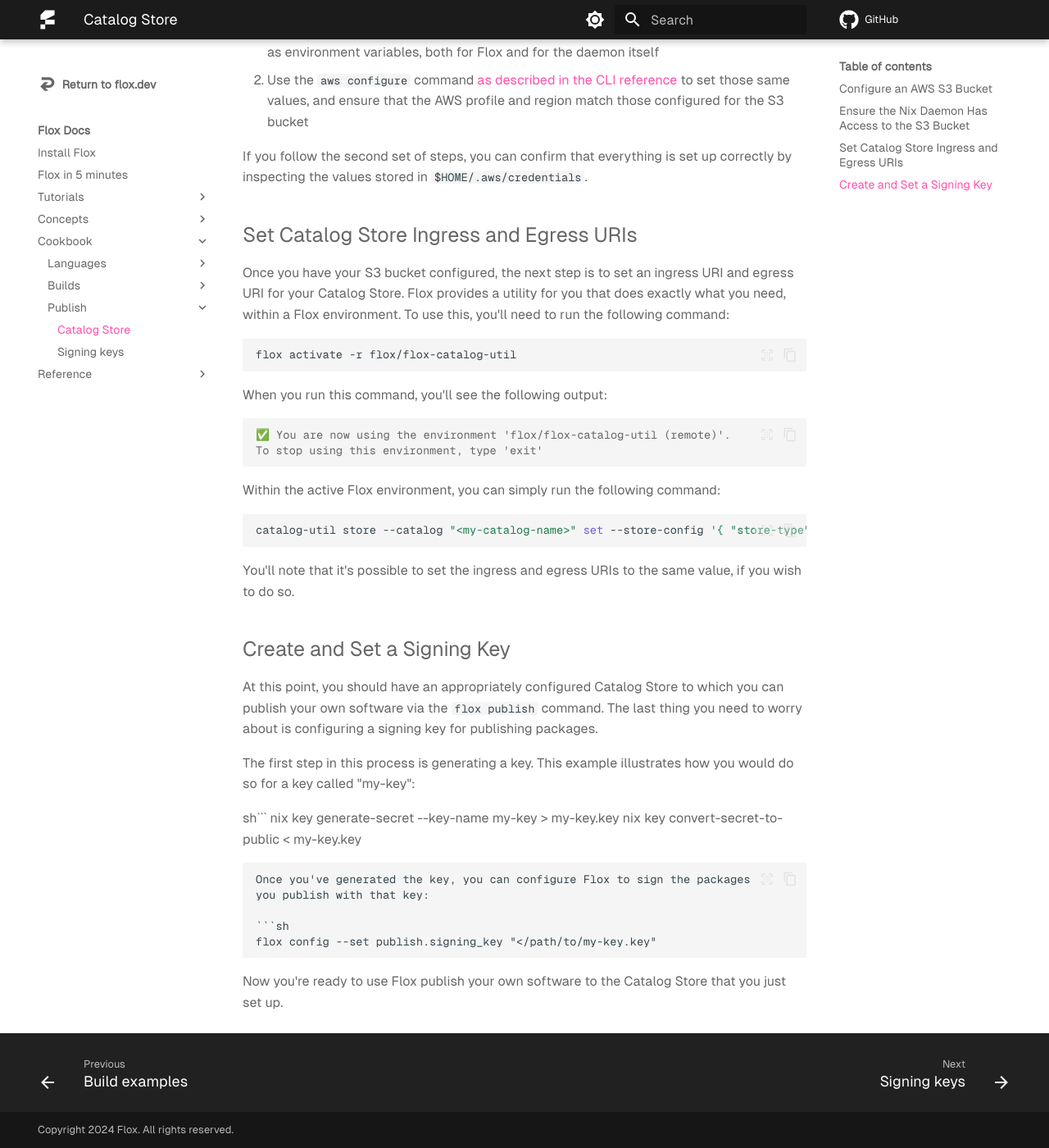
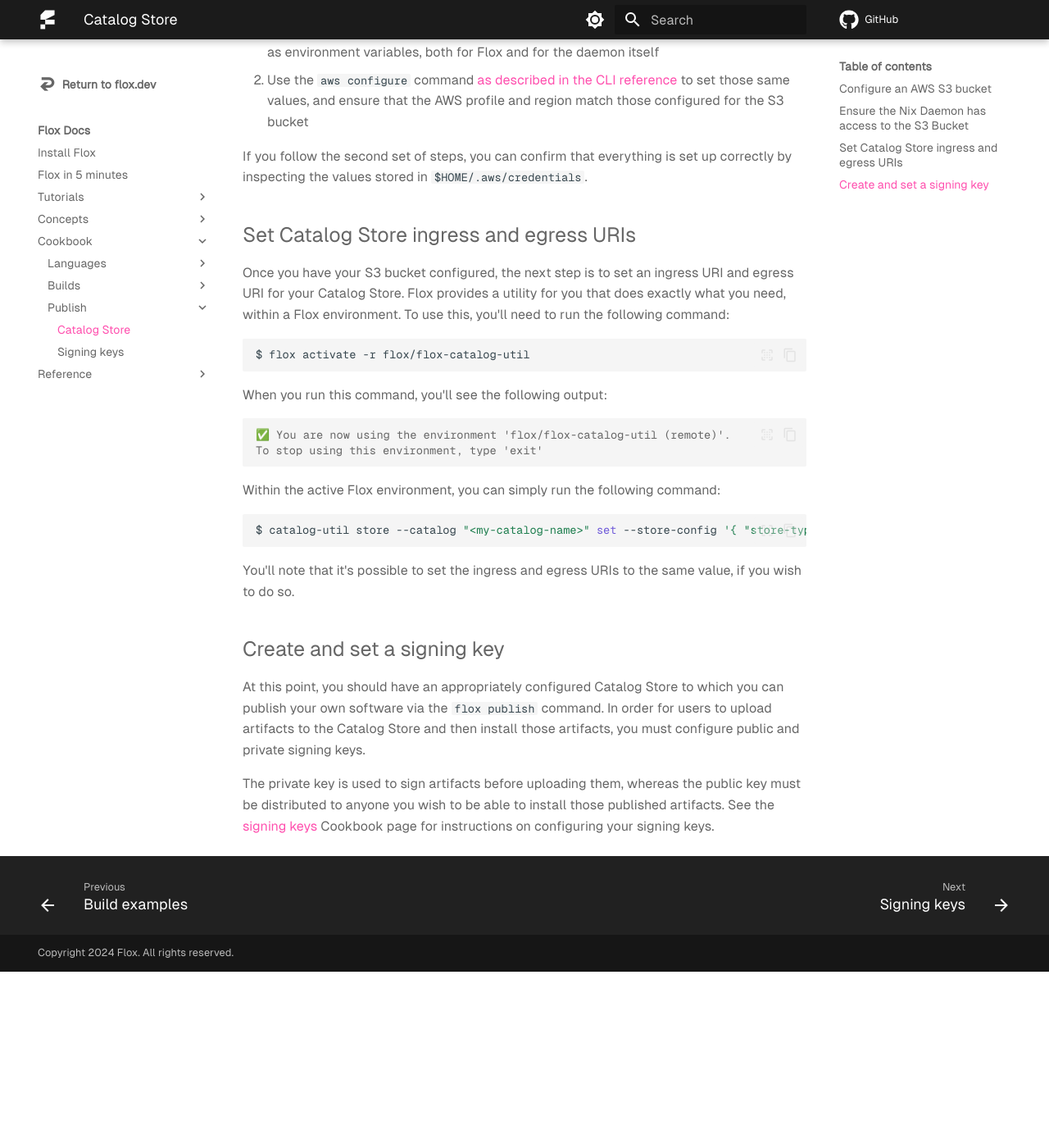
Before and after one commit to flox/floxdocs, an MkDocs documentation site: the page built from docs/cookbook/publish/catalog-store.md, in a window 1280 px wide and 1400 px high, scrolled down 1020 px. Shown: the whole window at 82% size. Built offline with MkDocs 1.6.1 and Material for MkDocs 9.7.7, drawn with Linux system fonts in a browser that asks for light colours; plug-ins that fetch from the network failed and are left out; comment, search, counter and statistics services are not loaded; after the commit the page ends 2205 px from its top, so only the background shows below that; some of the changed text lies outside the part shown.

Commit message:
chore: catalog store cookbook page edits

````diff
--- a/docs/cookbook/publish/catalog-store.md
+++ b/docs/cookbook/publish/catalog-store.md
@@ -21,7 +21,7 @@
 [minio-s3-compatible]: https://min.io/product/s3-compatibility
 [backblaze-b2-cloud-storage]: https://www.backblaze.com/cloud-storage
 
-## Configure an AWS S3 Bucket
+## Configure an AWS S3 bucket
 
 The first step in setting up your Catalog Store is creation and configuration of
 an AWS S3 Bucket. There are numerous ways to accomplish this, including the AWS
@@ -43,7 +43,7 @@
 [aws-cli-reference-s3]: https://docs.aws.amazon.com/cli/latest/reference/s3/
 [aws-s3-api-reference]: https://docs.aws.amazon.com/AmazonS3/latest/API/Welcome.html
 
-## Ensure the Nix Daemon Has Access to the S3 Bucket
+## Ensure the Nix Daemon has access to the S3 Bucket
 
 As you probably know by now, the underlying technology powering Flox is Nix.
 Accordingly, we need to take a couple steps to ensure that the Nix daemon
@@ -63,7 +63,7 @@
 
 [aws-cli-configure-command]: https://awscli.amazonaws.com/v2/documentation/api/latest/reference/configure/index.html#configure
 
-## Set Catalog Store Ingress and Egress URIs
+## Set Catalog Store ingress and egress URIs
 
 Once you have your S3 bucket configured, the next step is to set an ingress URI
 and egress URI for your Catalog Store. Flox provides a utility for you
@@ -71,7 +71,7 @@
 you'll need to run the following command:
 
 ```sh
-flox activate -r flox/flox-catalog-util
+$ flox activate -r flox/flox-catalog-util
 ```
 
 When you run this command, you'll see the following output:
@@ -84,32 +84,19 @@
 Within the active Flox environment, you can simply run the following command:
 
 ```sh
-catalog-util store --catalog "<my-catalog-name>" set --store-config '{ "store-type": "nix-copy", "ingress_uri": "s3://<my-bucket>", "egress_uri": "s3://<my-bucket>" }'
+$ catalog-util store --catalog "<my-catalog-name>" set --store-config '{ "store-type": "nix-copy", "ingress_uri": "s3://<my-bucket>", "egress_uri": "s3://<my-bucket>" }'
 ```
 
 You'll note that it's possible to set the ingress and egress URIs to the same
 value, if you wish to do so.
 
-## Create and Set a Signing Key
+## Create and set a signing key
 
 At this point, you should have an appropriately configured Catalog Store
 to which you can publish your own software via the `flox publish` command.
-The last thing you need to worry about is configuring a signing key
-for publishing packages.
+In order for users to upload artifacts to the Catalog Store and then install those artifacts, you must configure public and private signing keys.
 
-The first step in this process is generating a key. This example illustrates
-how you would do so for a key called "my-key":
+The private key is used to sign artifacts before uploading them, whereas the public key must be distributed to anyone you wish to be able to install those published artifacts.
+See the [signing keys][signing-keys] Cookbook page for instructions on configuring your signing keys.
 
-sh```
-nix key generate-secret --key-name my-key > my-key.key
-nix key convert-secret-to-public < my-key.key
-```
-Once you've generated the key, you can configure Flox to sign the packages
-you publish with that key:
-
-```sh
-flox config --set publish.signing_key "</path/to/my-key.key"
-```
-
-Now you're ready to use Flox publish your own software to the Catalog Store
-that you just set up.
+[signing-keys]: ./signing-keys.md
````
Also changed, not shown: docs/concepts/publishing.md (+1 -1 lines).
